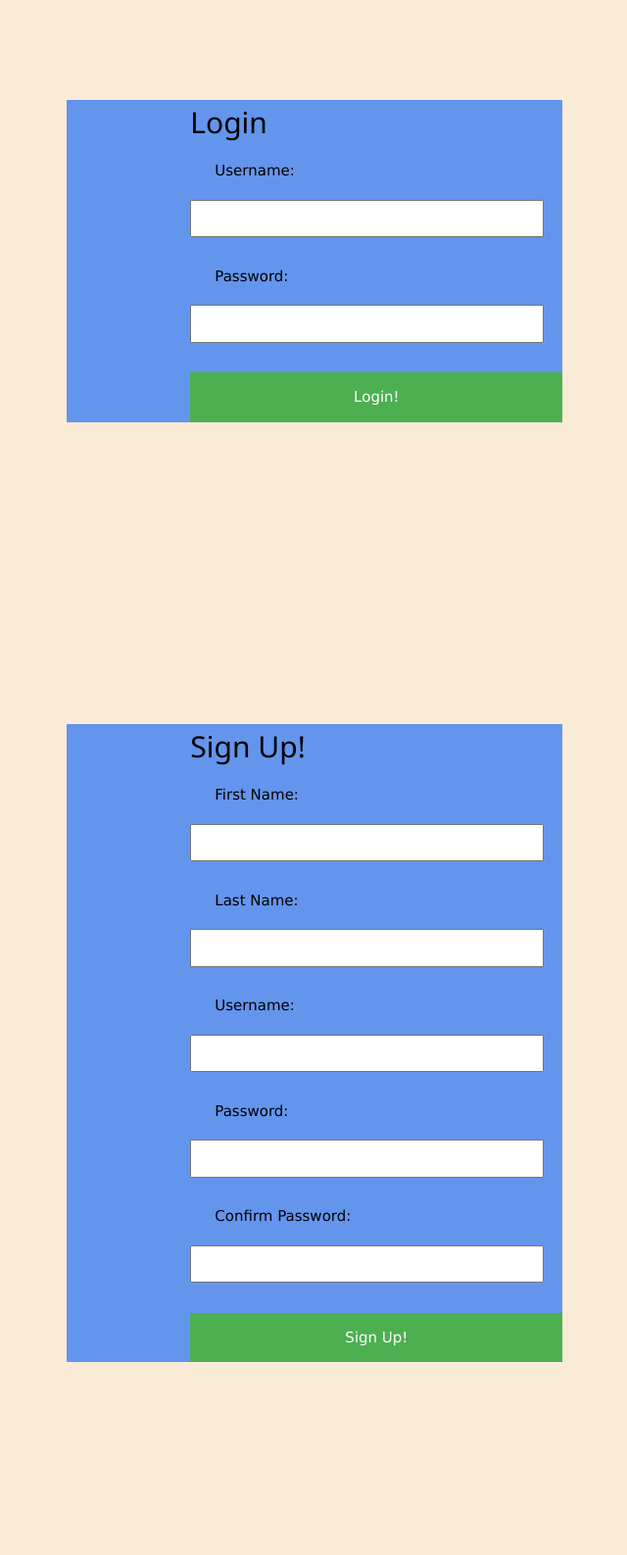
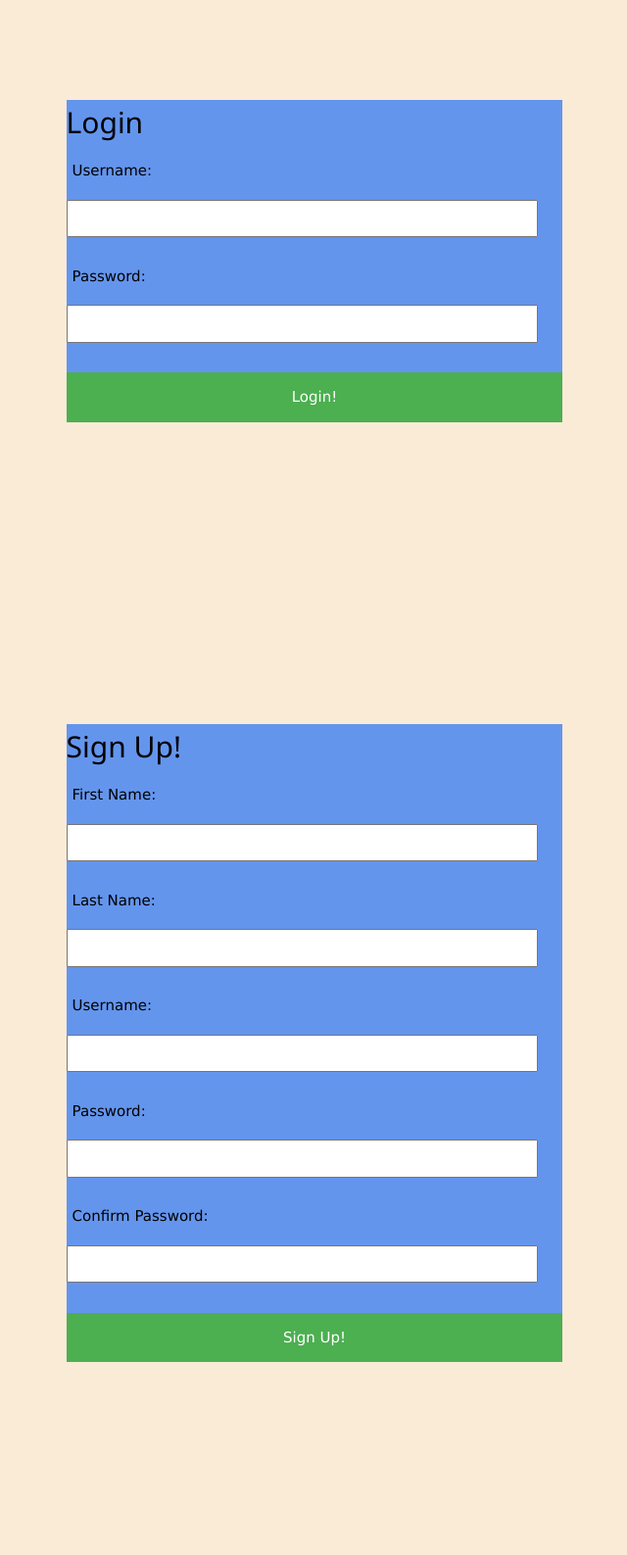
Before and after one commit to Webb-Avery/nodeProject, a web app: file public/login.html in a window 1280 px wide. Shown: the whole page at 98% size, without its empty margins (319-959 px from the left). Run offline with its HTML, style and script files only (its server is not run), Linux system fonts and the light colour scheme.

Commit message:
adding new login

```diff
--- a/public/main.css
+++ b/public/main.css
@@ -22,7 +22,7 @@ body {
     background-color:cornflowerblue;
     margin: 5% auto 15% auto; /* 5% from the top, 15% from the bottom and centered */
     width: 40%; /* Could be more or less, depending on screen size */
-    padding-left: 10%;
+
 }
 
 .submit {
@@ -39,5 +39,4 @@ label, input {
 	margin-bottom:12px;
 	width:95%;
   padding: .4em;
-  margin-left: 5%;
 }
```
